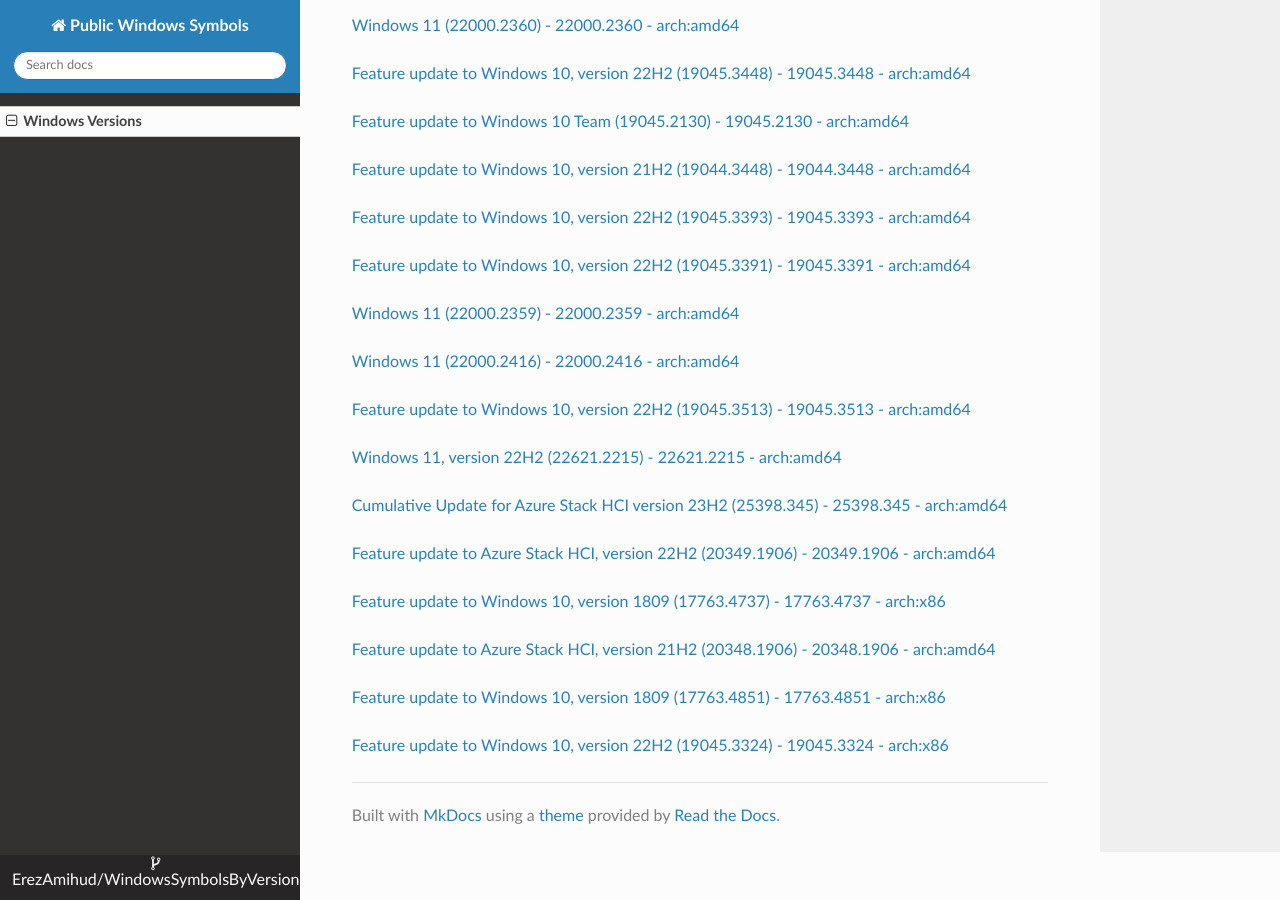
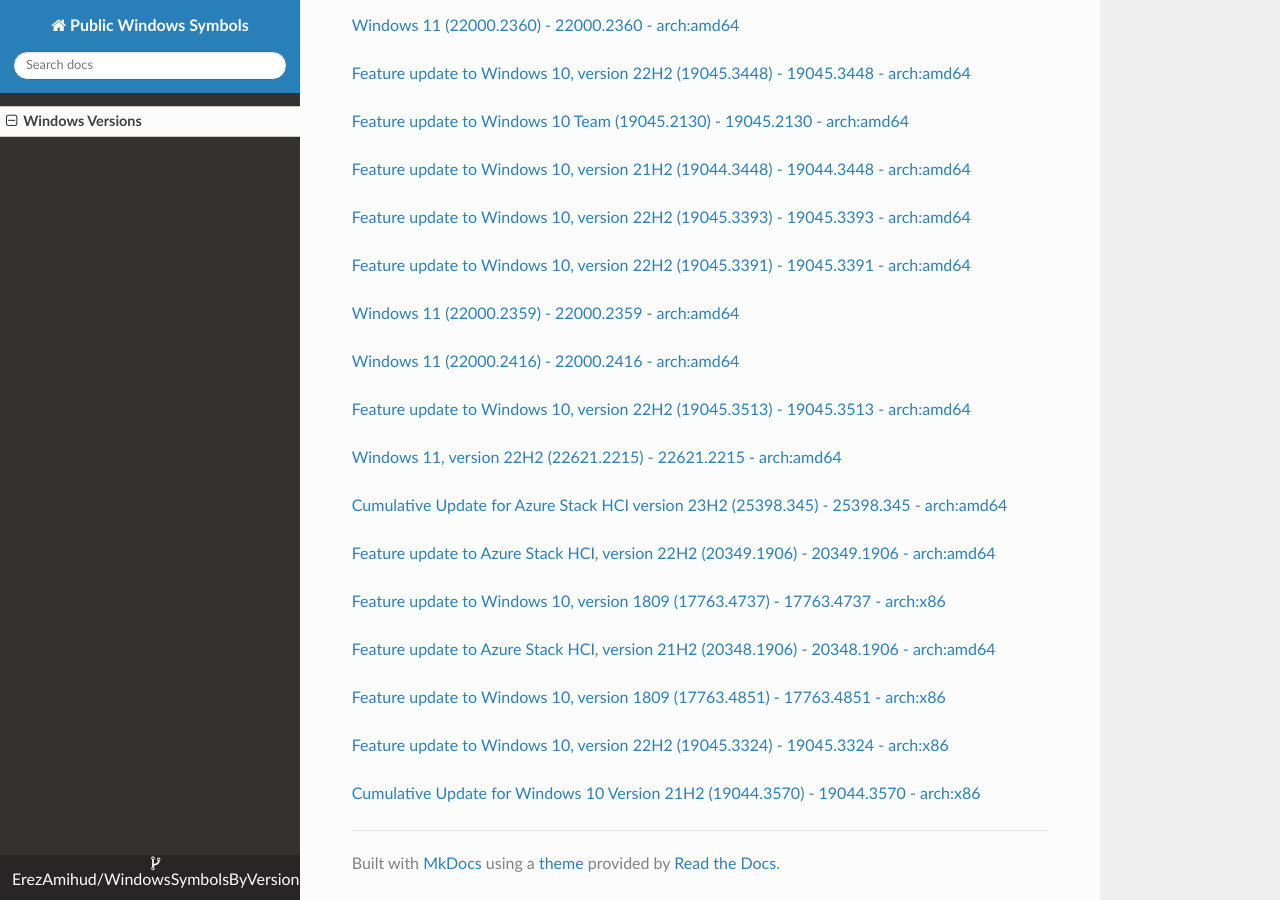
Before and after one commit to ErezAmihud/WindowsSymbolsByVersion, an MkDocs documentation site: the page built from docs/index.md, in a window 1280 px wide and 900 px high, scrolled down 25805 px. Built offline with MkDocs 1.6.1, drawn with Linux system fonts in a browser that asks for light colours; nearby versions of some CDN libraries.

Commit message:
Automated commit, add manifest for ee8db64f-a6db-479e-af42-ddaad2b68694

```diff
--- a/docs/index.md
+++ b/docs/index.md
@@ -1465,3 +1465,6 @@
 
 
 [Feature update to Windows 10, version 22H2 (19045.3324) - 19045.3324 - arch:x86](https://github.com/ErezAmihud/WindowsSymbolsByVersion/blob/main/manifests/2f4c6810-eb6e-4488-a8ce-aee9408c0ee1.manifest)
+
+
+[Cumulative Update for Windows 10 Version 21H2 (19044.3570) - 19044.3570 - arch:x86](https://github.com/ErezAmihud/WindowsSymbolsByVersion/blob/main/manifests/ee8db64f-a6db-479e-af42-ddaad2b68694.manifest)
```
Also changed, not shown: process_builds.json (+1 -1 lines).
